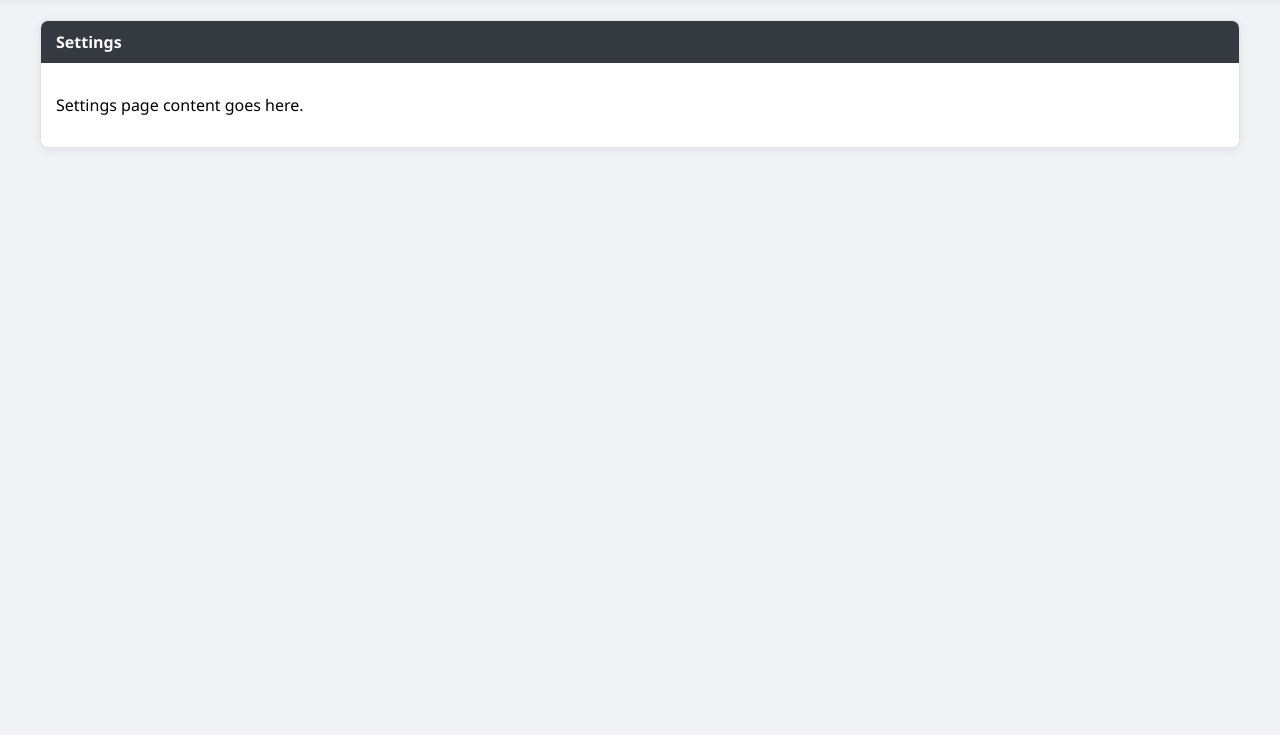
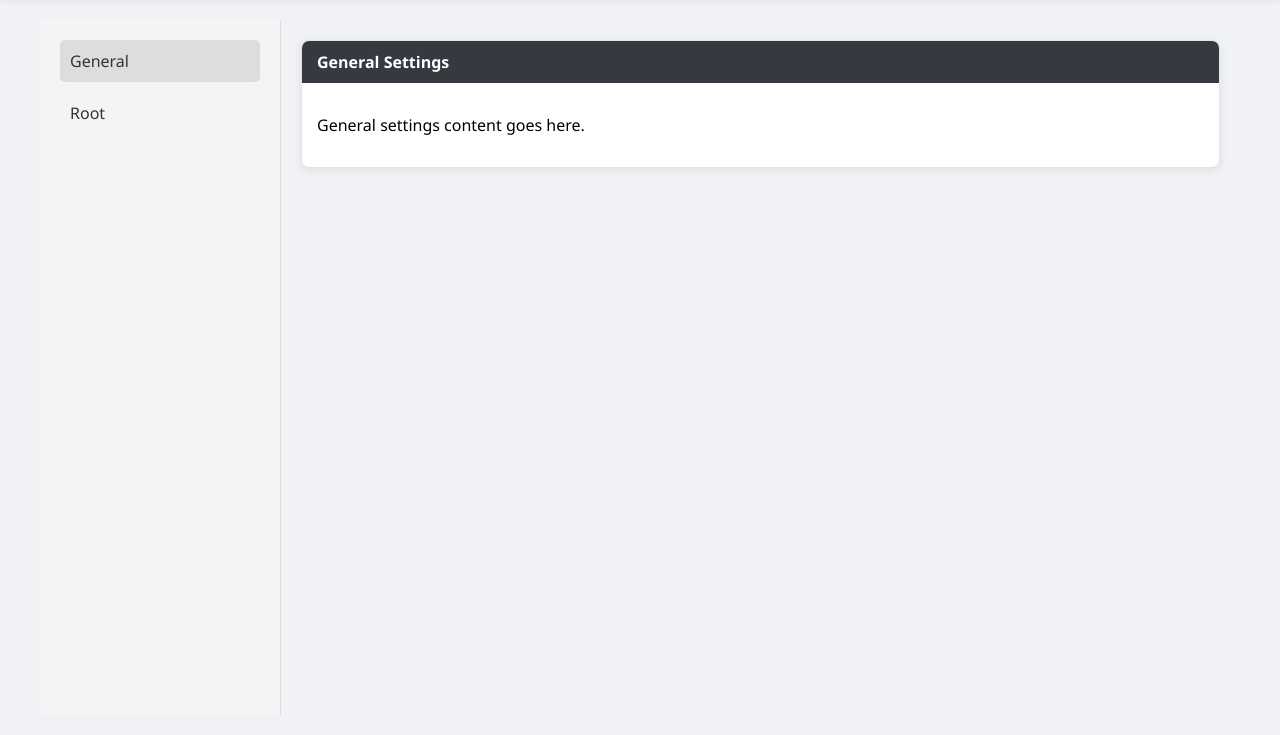
Before and after one commit to hfahrudin/orkes, a FastAPI app: page /settings in a window 1280 px wide. Shown: the part 65-800 px from the top of the page. Run offline with FastAPI, Linux system fonts and the light colour scheme.

Commit message:
vibe the settings

```diff
--- a/orkes/server/app.py
+++ b/orkes/server/app.py
@@ -33,7 +33,7 @@ def create_app():
 
     @app.get("/dashboard", response_class=HTMLResponse)
     async def read_dashboard():
-        dashboard_html_path = templates_dir / "dashboard.html"
+        dashboard_html_path = templates_dir / "dashboard"
         if not dashboard_html_path.exists():
             return HTMLResponse(content="<h1>dashboard.html not found!</h1>", status_code=404)
         with open(dashboard_html_path, "r", encoding="utf-8") as f:
--- a/orkes/server/templates/settings.html
+++ b/orkes/server/templates/settings.html
@@ -7,6 +7,39 @@
     <link rel="stylesheet" href="/static/style.css">
     <link rel="icon" href="/static/favicon.png" type="image/png">
     <link rel="stylesheet" href="https://cdnjs.cloudflare.com/ajax/libs/font-awesome/6.0.0-beta3/css/all.min.css">
+    <style>
+        #main-content {
+            display: flex;
+        }
+        .sidebar {
+            width: 200px;
+            padding: 20px;
+            background-color: #f4f4f4;
+            border-right: 1px solid #ddd;
+        }
+        .sidebar-menu {
+            list-style: none;
+            padding: 0;
+            margin: 0;
+        }
+        .sidebar-menu-item {
+            margin-bottom: 10px;
+        }
+        .sidebar-menu-item a {
+            text-decoration: none;
+            color: #333;
+            display: block;
+            padding: 10px;
+            border-radius: 5px;
+        }
+        .sidebar-menu-item a.active, .sidebar-menu-item a:hover {
+            background-color: #ddd;
+        }
+        .content {
+            flex-grow: 1;
+            padding: 20px;
+        }
+    </style>
 </head>
 <body>
     <header id="main-header">
@@ -28,15 +61,62 @@
         </nav>
     </header>
     <div id="main-content">
-        <div class="card">
-            <div class="card-header">
-                Settings
+        <div class="sidebar">
+            <ul class="sidebar-menu">
+                <li class="sidebar-menu-item"><a href="#" class="active" onclick="showContent('general')">General</a></li>
+                <li class="sidebar-menu-item"><a href="#" onclick="showContent('root')">Root</a></li>
+            </ul>
+        </div>
+        <div class="content">
+            <div id="general-content">
+                <div class="card">
+                    <div class="card-header">
+                        General Settings
+                    </div>
+                    <div class="card-body">
+                        <p>General settings content goes here.</p>
+                    </div>
+                </div>
             </div>
-            <div class="card-body">
-                <!-- Settings form will go here -->
-                <p>Settings page content goes here.</p>
+            <div id="root-content" style="display: none;">
+                <div class="card">
+                    <div class="card-header">
+                        Root Folder
+                    </div>
+                    <div class="card-body">
+                        <label for="root_folder_path">Selected Folder:</label>
+                        <input type="text" id="root_folder_path" name="root_folder_path" value="/Users/yunintias/Documents/Kerja/orkes" readonly>
+                        <input type="file" id="folder_picker" webkitdirectory directory style="display: none;">
+                        <button onclick="document.getElementById('folder_picker').click()">Select Folder</button>
+                    </div>
+                </div>
             </div>
         </div>
     </div>
+    <script>
+        function showContent(contentType) {
+            document.getElementById('general-content').style.display = 'none';
+            document.getElementById('root-content').style.display = 'none';
+            document.getElementById(contentType + '-content').style.display = 'block';
+
+            document.querySelectorAll('.sidebar-menu-item a').forEach(item => {
+                item.classList.remove('active');
+            });
+            document.querySelector(`.sidebar-menu-item a[onclick="showContent('${contentType}')"]`).classList.add('active');
+        }
+
+        const folderPicker = document.getElementById('folder_picker');
+        const rootFolderPathInput = document.getElementById('root_folder_path');
+
+        folderPicker.addEventListener('change', (event) => {
+            const files = event.target.files;
+            if (files.length > 0) {
+                // The path of the first file will give us the directory path
+                const fullPath = files[0].webkitRelativePath;
+                const directoryPath = fullPath.substring(0, fullPath.indexOf('/'));
+                rootFolderPathInput.value = directoryPath;
+            }
+        });
+    </script>
 </body>
 </html>
```
